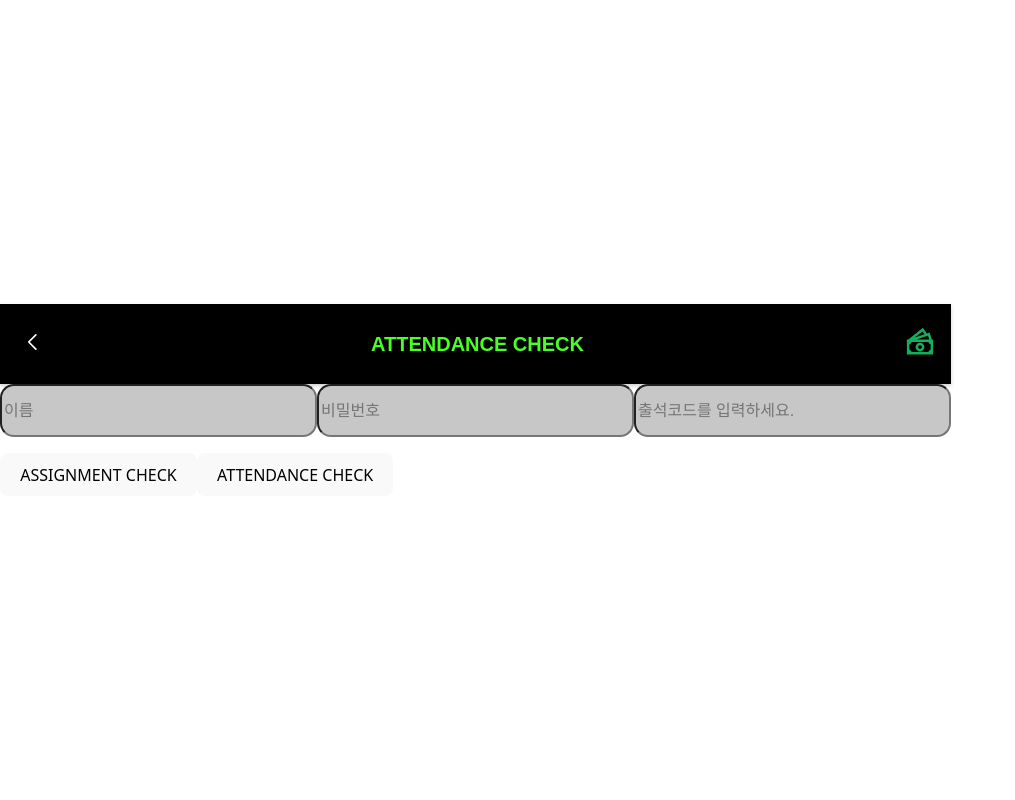
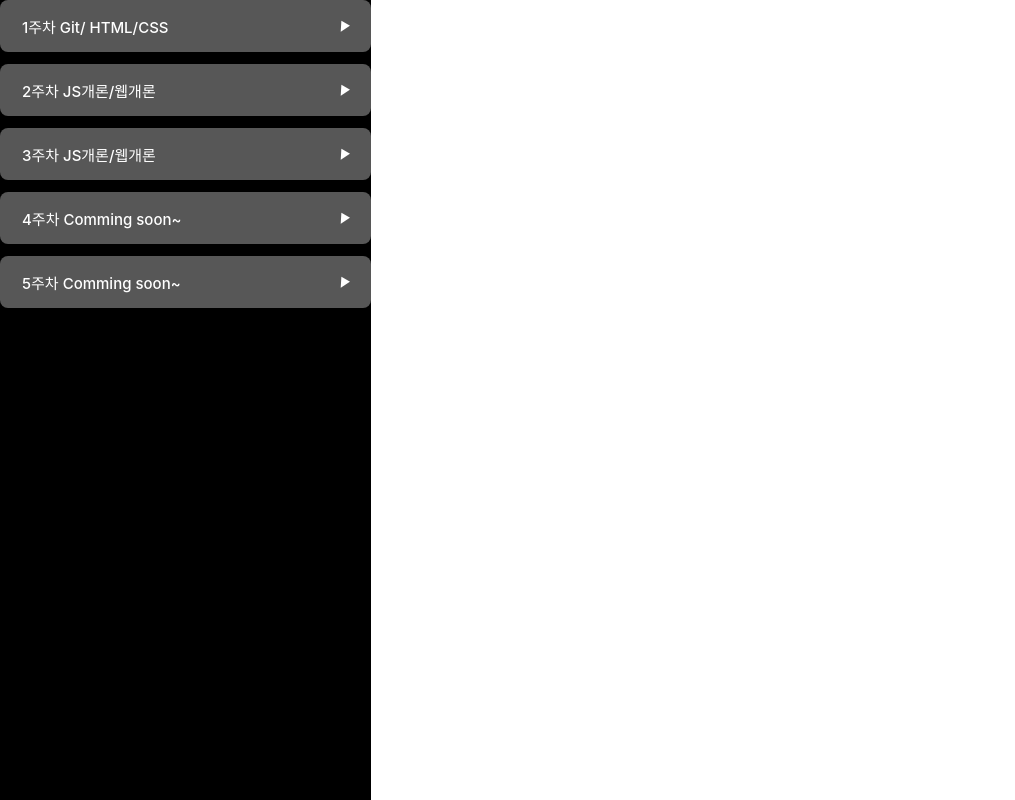
Before and after one commit to pirogramming/PiroCheck, a React (Vite) app in the folder frontend/: page /attendance in a window 1280 px wide. Shown: the whole page, without its empty margins (0-1015 px from the left). Built offline with nearby package versions, Linux system fonts and the light colour scheme; a web font is replaced by a local one.

Commit message:
[Feat] WeeklyListBlock component

```diff
--- a/frontend/src/App.jsx
+++ b/frontend/src/App.jsx
@@ -3,12 +3,15 @@ import InputBlock from "./components/InputBlock";
 import InfoBlock from "./components/InfoBlock";
 import PageBtn from "./components/PageBtn";
 import Header from "./components/Header";
+import WeeklyListBlock from "./components/WeeklyListBlock";
 
+/*
 function App() {
   return (
     <>
       <Header />
       <div>
+
         <InputBlock />
         <InfoBlock />
         <PageBtn
@@ -21,5 +24,37 @@ function App() {
     </>
   );
 }
+*/
 
+function App() {
+
+  const weeks = [
+    {
+      label: "1주차 Git/ HTML/CSS",
+      details: ["제로초 인강", "깃허브 클론 코딩"],
+    },
+    {
+      label: "2주차 JS개론/웹개론",
+      details: ["React 기초", "JS 문법"],
+    },
+    {
+      label: "3주차 JS개론/웹개론",
+      details: ["Comming soon~"],
+    },
+    {
+      label: "4주차 Comming soon~",
+      details: [],
+    },
+    {
+      label: "5주차 Comming soon~",
+      details: [],
+    },
+  ];
+
+  return (
+    <div className="App" style={{ backgroundColor: "black", minHeight: "100vh", color: "white" }}>
+      <WeeklyListBlock weeks={weeks} />
+    </div>
+  );
+}
 export default App;
--- a/frontend/src/assets/root.css
+++ b/frontend/src/assets/root.css
@@ -5,6 +5,8 @@
   font-weight: normal;
   font-style: normal;
 }
+
+
 :root {
   --main-green: #49ff24;
   --card-toggle-green: #2aff00;
@@ -25,3 +27,7 @@
   font-weight: 400;
   font-style: normal;
 }
+
+.inter{
+  font-family: "Inter", sans-serif;
+}
--- a/frontend/src/components/Header.jsx
+++ b/frontend/src/components/Header.jsx
@@ -9,8 +9,8 @@ const Header = () => {
   const location = useLocation();
   const path = location.pathname;
 
-  let title = "ATTENDANCE CHECK";
-  if (path.includes('assignment')) title = "ASSIGNMENT CHECK";
+  let title = "ATTENDANCE\nCHECK";
+  if (path.includes('assignment')) title = "ASSIGNMENT\nCHECK";
   else if (path.includes('deposit')) title = "DEPOSIT";
 
   const showRightButton = !path.includes('deposit');
--- /dev/null
+++ b/frontend/src/components/WeeklyListBlock.jsx
@@ -0,0 +1,39 @@
+import React, { useState } from "react";
+import "./componentsCss/WeeklyListBlock.css";
+
+const WeeklyListBlock = ({ weeks }) => {
+  const [openIndex, setOpenIndex] = useState(null);
+
+  const toggleOpen = (index) => {
+    setOpenIndex(index === openIndex ? null : index);
+  };
+
+  return (
+    <div className="weekly-list">
+      {weeks.map((week, index) => (
+        <div key={index} className="weekly-item">
+          <button
+            className={`weekly-button ${openIndex === index ? "active" : ""}`}
+            onClick={() => toggleOpen(index)}
+          >
+            <span>{week.label}</span>
+            <span className={`arrow ${openIndex === index ? "rotate" : ""}`}>
+              ▾
+            </span>
+          </button>
+          {openIndex === index && (
+            <div className="week-details">
+              {week.details?.map((detail, i) => (
+                <div key={i} className="detail-item">
+                  {detail}
+                </div>
+              ))}
+            </div>
+          )}
+        </div>
+      ))}
+    </div>
+  );
+};
+
+export default WeeklyListBlock;
--- /dev/null
+++ b/frontend/src/components/componentsCss/WeeklyListBlock.css
@@ -0,0 +1,51 @@
+.weekly-list {
+  display: flex;
+  flex-direction: column;
+  gap: 12px;
+  font-family: "Inter", sans-serif;
+  width: 371px;
+
+}
+
+.weekly-button {
+  background-color: rgba(217, 217, 217, 0.4);
+  color: white;
+  border: 2px solid transparent;
+  border-radius: 8px;
+  padding: 12px 20px;
+  font-size: 15px;
+  display: flex;
+  justify-content: space-between;
+  align-items: center;
+  width: 100%;
+  text-align: left;
+  cursor: pointer;
+}
+
+.weekly-button:hover{
+  border: 1px solid var(--card-toggle-green)
+}
+
+
+
+.arrow {
+  font-size: 20px;
+  transition: transform 0.2s ease;
+  transform: rotate(30deg);
+}
+
+.arrow.rotate {
+  transform: rotate(0deg);
+}
+
+.week-details {
+  background-color: rgba(255, 255, 255, 0.05);
+  padding: 10px 20px;
+  border-radius: 0 0 12px 12px;
+  color: white;
+  font-size: 16px;
+}
+
+.detail-item {
+  margin-top: 6px;
+}
```
Also changed, not shown: frontend/src/components/WeeklyOpenBlock.jsx (added), frontend/src/components/componentsCss/WeeklyOpenBlock.css (added).
